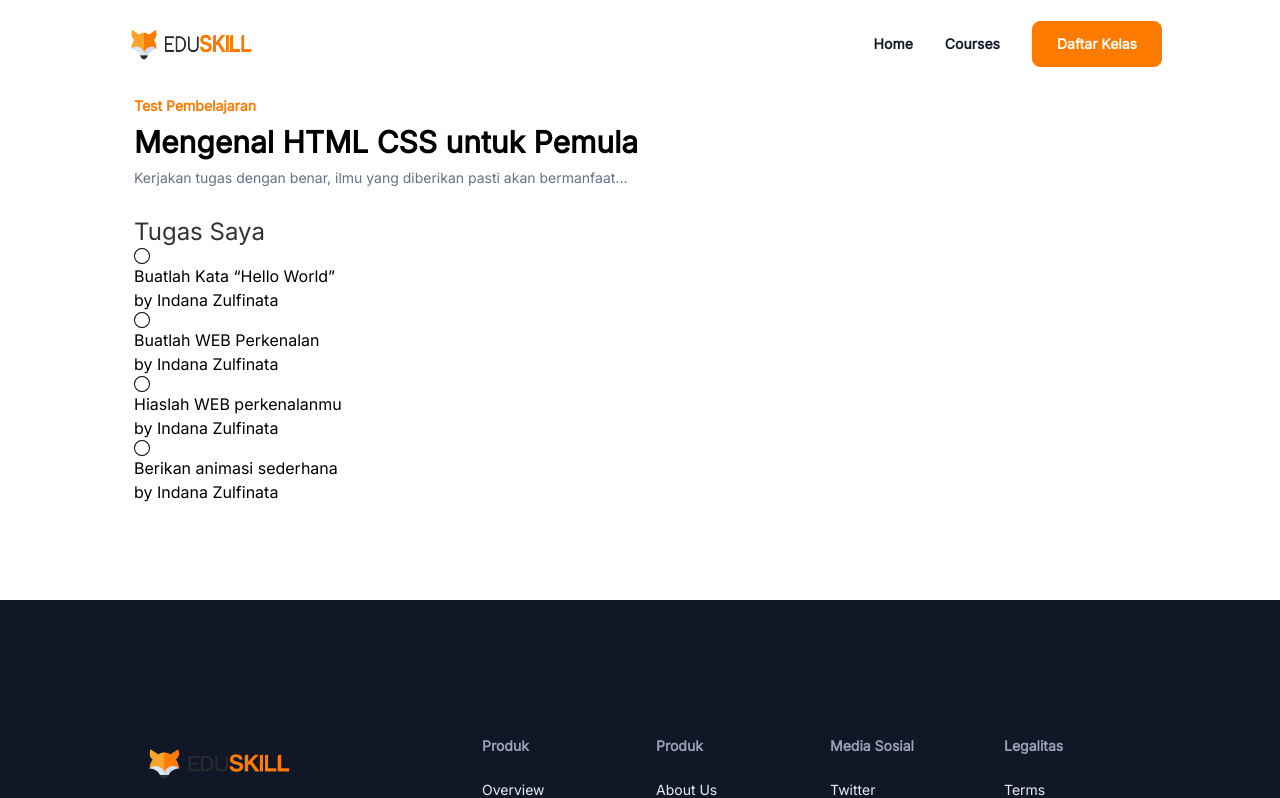
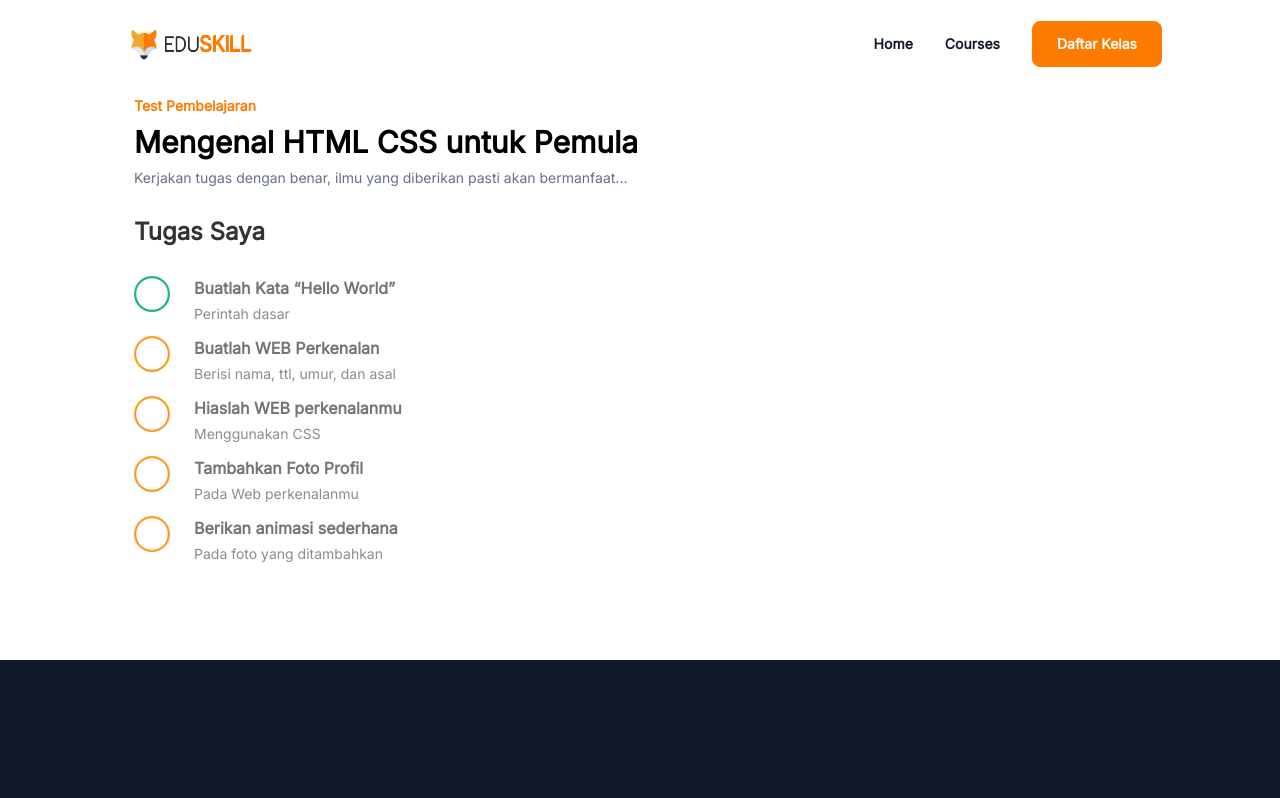
Before and after one commit to Halimp07/Eduskill, a React (Vite) app: page /courses/1/test in a window 1280 px wide. Shown: the top 798 px of the page. Built offline with nearby package versions, Linux system fonts and the light colour scheme.

Commit message:
major feat: add task in test

```diff
--- a/src/Data.jsx
+++ b/src/Data.jsx
@@ -559,39 +559,32 @@ export const taskLearn = [
       {
         icons: [<BsCircle />], // Add the icons here
         title: "Buatlah Kata “Hello World”",
-        subtitle: "by Indana Zulfinata",
+        subtitle: "Perintah dasar",
       },
       {
         icons: [<BsCircle />], // Add the icons here
         title: "Buatlah WEB Perkenalan",
-        subtitle: "by Indana Zulfinata",
+        subtitle: "Berisi nama, ttl, umur, dan asal",
       },
       {
         icons: [<BsCircle />], // Add the icons here
         title: "Hiaslah WEB perkenalanmu",
-        subtitle: "by Indana Zulfinata",
+        subtitle: "Menggunakan CSS",
+      },
+      {
+        icons: [<BsCircle />], // Add the icons here
+        title: "Tambahkan Foto Profil ",
+        subtitle: "Pada Web perkenalanmu",
       },
       {
         icons: [<BsCircle />], // Add the icons here
         title: "Berikan animasi sederhana",
-        subtitle: "by Indana Zulfinata",
+        subtitle: "Pada foto yang ditambahkan",
       },
     ],
+    names: "coba",
+
   },
-  {
-    id: 2,
-    items: [
-      {
-        icons: [<BsCircle />], // Add the icons here
-        title: "Kolaborasi dengan..",
-        subtitle: "by Indana Zulfinata",
-      },
-      {
-        icons: [<BsCircle />], // Add the icons here
-        title: "Kolaborasi dan..",
-        subtitle: "by Indana Zulfinata",
-      },
-    ],
-  },
+
   // Add more objects with different IDs and their respective items
 ];
--- a/src/index.js
+++ b/src/index.js
@@ -7,6 +7,6 @@ import Footer from "@/components/footer/footer";
 import Navbar from "@components/navbar/Navbar";
 import Courses from "@pages/courses/Courses";
 import InCourses from "@pages/courses/inCourses/InCourses";
-import Test from "./pages/courses/inCourses/Test";
+import Test from "@/pages/courses/inCourses/Test";
 
 export { Navbar, Home, Services, Classes, Teacher, Review, Footer, Courses, InCourses, Test };
--- a/src/pages/courses/inCourses/InCourses.jsx
+++ b/src/pages/courses/inCourses/InCourses.jsx
@@ -1,10 +1,11 @@
 import React, { useState, useEffect } from "react";
-import { useParams, useNavigate } from "react-router-dom";
+import { useParams, useNavigate  } from "react-router-dom";
 import { classEdu, learn, videoLearn } from "@/Data";
 import VideoComponent from "./VideoComponent";
 import { BsChevronLeft, BsChevronRight } from "react-icons/bs";
 import { RxDotFilled } from "react-icons/rx";
 import Test from "./Test";
+
 
 const InCourses = () => {
   const { namelink } = useParams();
@@ -102,8 +103,7 @@ const InCourses = () => {
 
     // Update the activeDot state to go to the previous dot
     setActiveDot((prevDot) => (prevDot === 0 ? 4 : prevDot - 1));
-    // Change this line
-    navigate(`/courses/${namelink}`);
+    navigate("/courses/namelink");
   };
 
   const handleRightChevronClick = () => {
@@ -137,9 +137,7 @@ const InCourses = () => {
               pasti akan bermanfaat bagi Anda.
             </p>
           </div>
-          <div className="flex  ml-auto mx-2 -space-x-3">
-            {renderRxDotFilledIcons()}
-          </div>
+          <div className="flex  ml-auto mx-2 -space-x-3">{renderRxDotFilledIcons()}</div>
           <div className="relative flex">
             <div
               className={`right-0 w-16 h-8 rounded-2xl flex items-center justify-start ${leftChevronColor}`}
@@ -215,6 +213,10 @@ const InCourses = () => {
         </div>
       ))}
     </div>
+
+
+
+
       </div>
     </div>
   );
--- a/src/pages/courses/inCourses/Test.jsx
+++ b/src/pages/courses/inCourses/Test.jsx
@@ -2,8 +2,6 @@ import React from "react";
 import { taskLearn } from "@/Data"; // Adjust the import path as needed
 
 const Test = () => {
-  const selectedTask = taskLearn.find((task) => task.id === 1);
-
   return (
     <div className="md:section container mx-auto pt-24 pb-24 px-6" id="test">
       <div className="text-start">
@@ -23,19 +21,31 @@ const Test = () => {
         </div>
       </div>
       <div className="mt-7">
-        <h1 className="font-medium text-xl md:text-2xl text-[#333333] ">
+        <h1 className="font-semibold text-xl md:text-2xl text-[#333333] ">
           Tugas Saya
         </h1>
-        <div>
-          {selectedTask &&
-            selectedTask.items.map((item, index) => (
-              <div key={index}>
-                <h3>{item.icons}</h3>
-                <h3>{item.title}</h3>
-                <h3>{item.subtitle}</h3>
-                {/* Render other elements as needed */}
-              </div>
-            ))}
+        <div className="mt-4">
+          {taskLearn.map((task) => (
+            <div key={task.id}>
+              {task.items.map((item, index) => (
+                <div key={index} className="flex">
+                  <div className="flex space-y-3">
+                    <div
+                      className={`flex items-center text-4xl ${
+                        index === 0 ? "text-[#20B486]" : "text-[#FF9B26]"
+                      }`}
+                    >
+                      {item.icons}
+                    </div>
+                    <div className="ml-6">
+                      <h3 className="font-semibold text-[#757575]">{item.title}</h3>
+                      <h3 className="mt-1 text-sm text-[#8C8C8C]">{item.subtitle}</h3>
+                    </div>
+                  </div>
+                </div>
+              ))}
+            </div>
+          ))}
         </div>
       </div>
     </div>
--- a/vite.config.js
+++ b/vite.config.js
@@ -9,6 +9,7 @@ export default defineConfig({
     alias: {
       "@components": path.resolve(__dirname, "src/components"),
       "@pages": path.resolve(__dirname, "src/pages"),
+      "@courses": path.resolve(__dirname, "src/pages/courses"),
       "@assets": path.resolve(__dirname, "src/assets"),
       "@": path.resolve(__dirname, "src"),
         },
```
Lines whose indentation alone changed are shown as unchanged.
